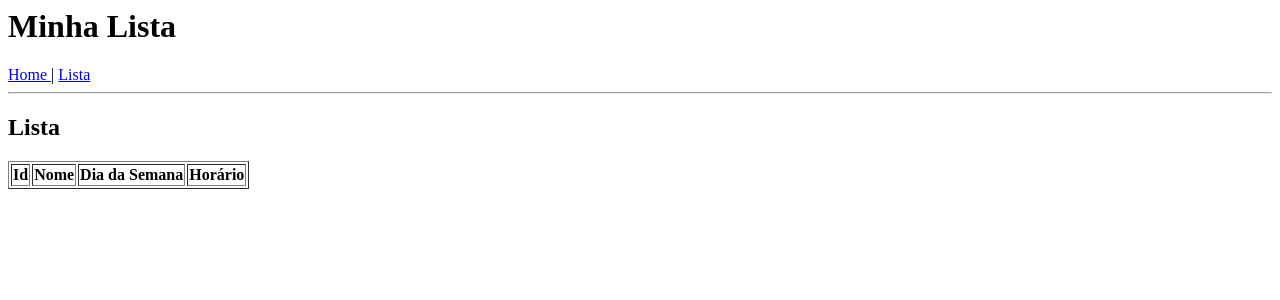
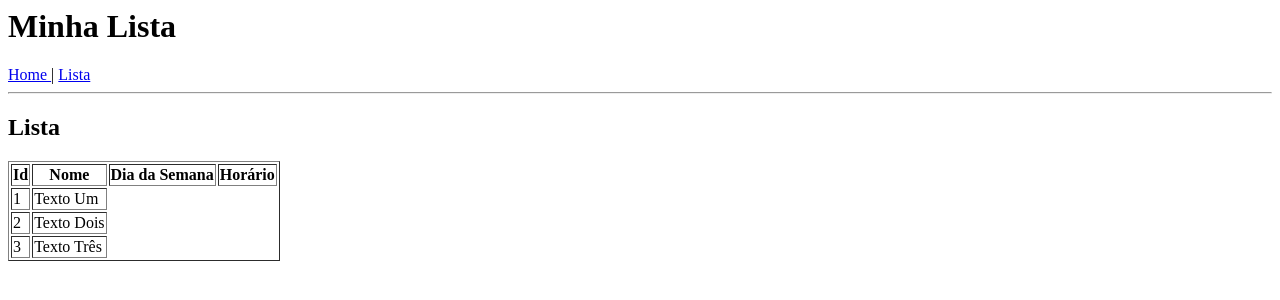
Before and after one commit to thayllaa/Aula05-Rotas_Parametrizadas, an Angular app: page /list in a window 1280 px wide. Shown: the top 300 px of the page. Built offline with nearby package versions, Linux system fonts and the light colour scheme.

Commit message:
1 file modified

```diff
--- a/src/app/list/list.component.html
+++ b/src/app/list/list.component.html
@@ -6,4 +6,8 @@
     <th> Dia da Semana </th>
     <th> Horário </th>
   </tr>
+  <tr *ngFor="let item of list">
+    <td> {{item.id}} </td>
+    <td> {{item.text}} </td>
+  </tr>
 </table>
```
